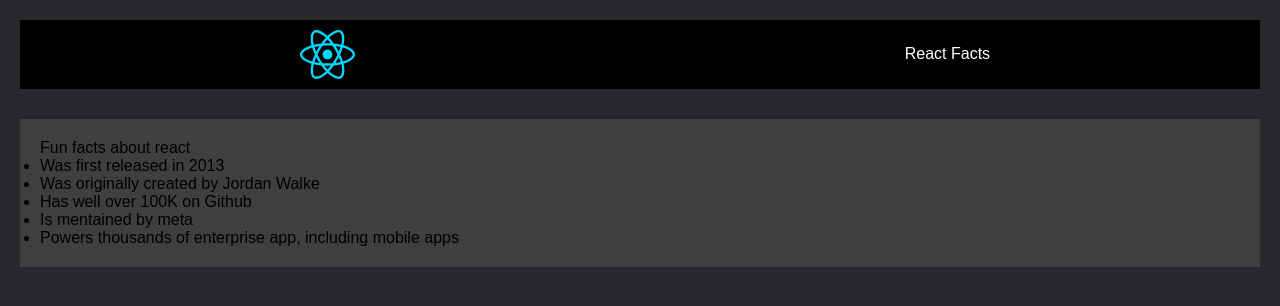
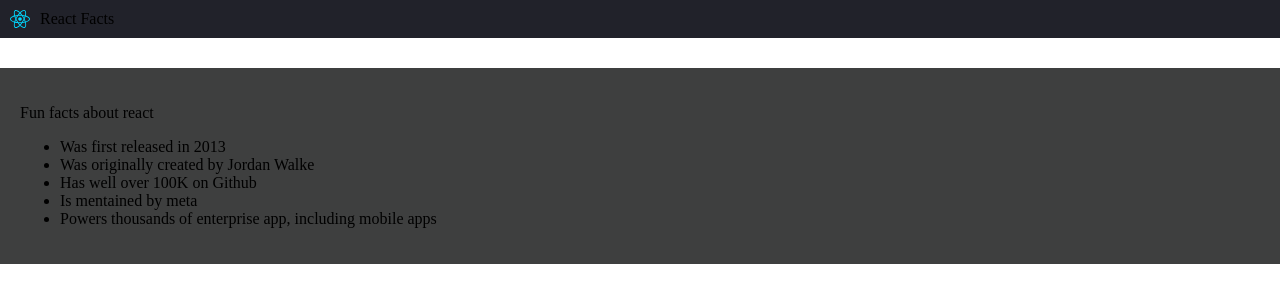
Before and after one commit to Saibal-Tony/React_card, a React (Vite) app: page / in a window 1280 px wide. Shown: the top 306 px of the page. Built offline with nearby package versions, Linux system fonts and the light colour scheme.

Commit message:
some changed

```diff
--- a/src/components/Header.jsx
+++ b/src/components/Header.jsx
@@ -3,11 +3,13 @@ import logo from "../assets/react.svg"
 export default function Header()
 { //no name needed here in default export
     return (
-        <header className='header'>
-            <img src={logo} className='nav-img' alt='react logo' />
-            <span>
-                React Facts
-            </span>
+        <header>
+            <nav>
+                <img src={logo} className='nav-img' alt='react logo' />
+                <span>
+                    React Facts
+                </span>
+            </nav>
         </header>
     )
 }
--- a/src/index.css
+++ b/src/index.css
@@ -1,29 +1,30 @@
 * {
-    padding: 0;
-    margin: 0;
-    /* box-sizing: border-box; */
+    /* padding: 0;
+    margin: 0; */
+    box-sizing: border-box;
 }
 
 body{
-    padding: 20px;
+    /* padding: 20px;
     font-family: Arial, Helvetica, sans-serif;
     background-color: #27292c;
-    color: white;
+    color: white; */
+    margin: 0;
 }
 
 h1{
     margin-top: 30px;
 }
 
-.header{
+nav{
     display: flex;
     align-items: center;
-    justify-content:space-around;
-    background-color: black;
+    /* justify-content:space-around; */
+    background-color: #21222A;
 }
 
-.nav-img{
-    width: 55px;
+nav > img{
+    width: 40px;
     padding: 10px;
 }
 
```
